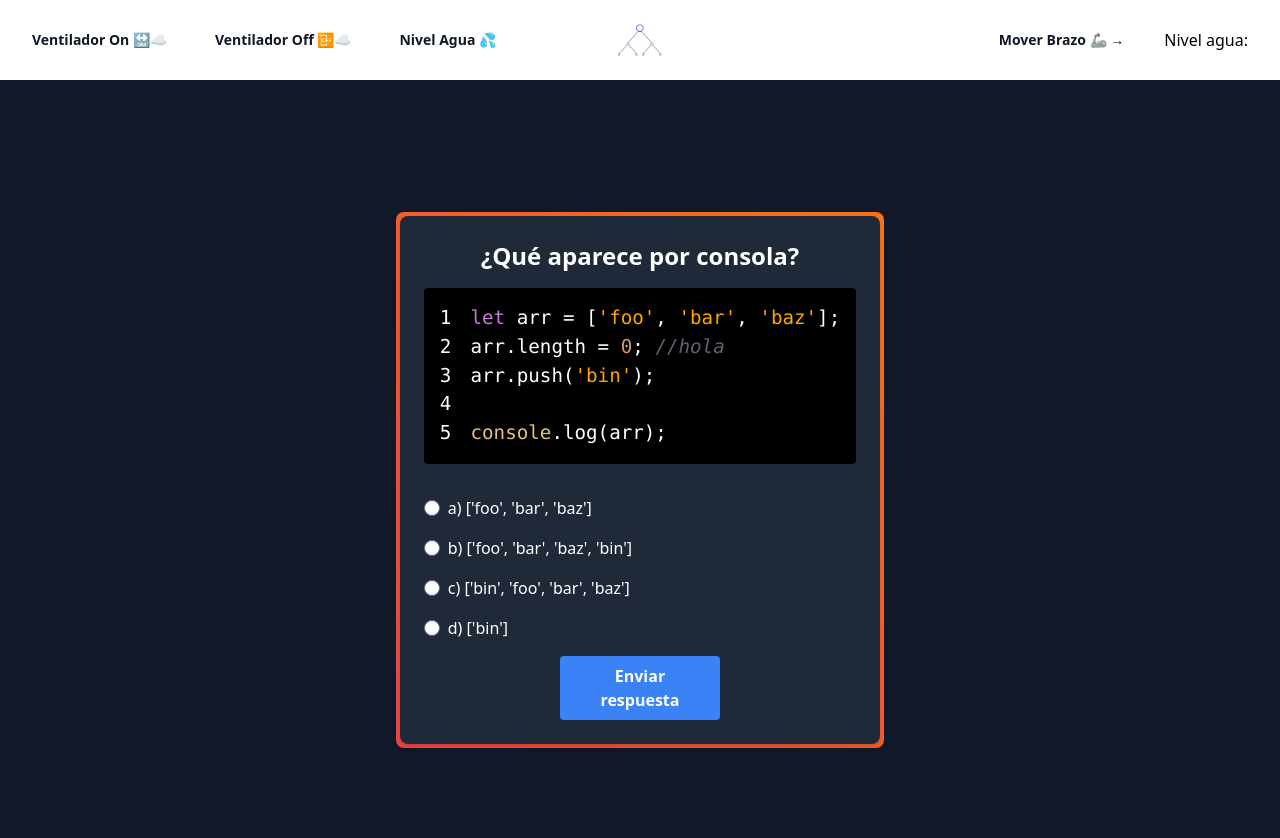
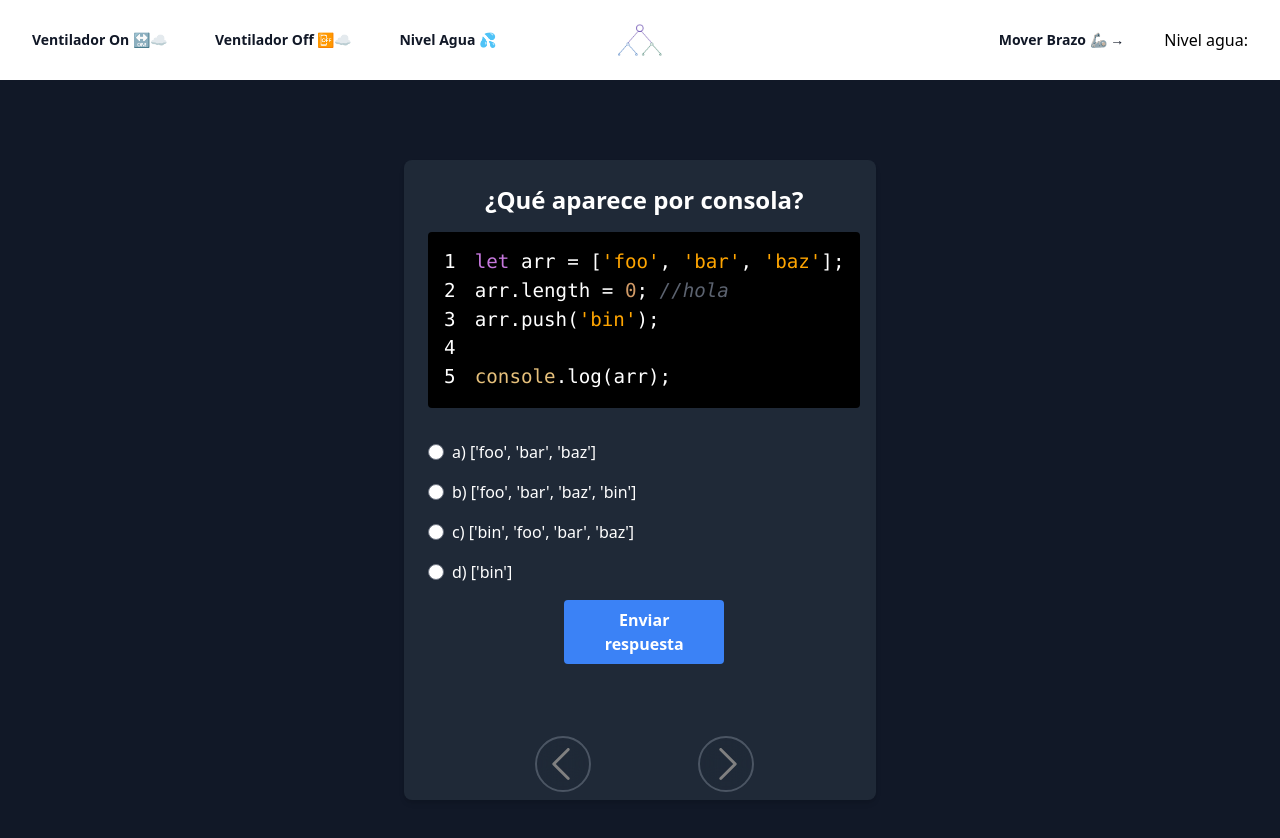
Before and after one commit to trilord243/client-johnny-five, a React (Vite) app: page / in a window 1280 px wide. Shown: the top 838 px of the page. Built offline with nearby package versions, Linux system fonts and the light colour scheme.

Commit message:
Added Slider for multiple questions

```diff
--- a/src/components/Form.tsx
+++ b/src/components/Form.tsx
@@ -8,10 +8,15 @@ import { atomOneDark } from "react-syntax-highlighter/dist/esm/styles/hljs";
 import useQuestions from "../hooks/useQuestions";
 import FeedBackMessage, { AnswerState } from "./FeedBackMessage";
 
+import Arrow from "../assets/icons/arrow.svg";
+
 export default function Form() {
   const { questions } = useQuestions();
   const [selectedAnswer, setSelectedAnswer] = useState(0);
-  const [answerState, setAnswerState] = useState<AnswerState>(AnswerState.NOT_ANSWERED);
+  const [answerState, setAnswerState] = useState<AnswerState>(
+    AnswerState.NOT_ANSWERED
+  );
+  const [currentQuestion, setCurrentQuestion] = useState(0);
   const [message, setMessage] = useState("");
 
   const codeString = `
@@ -36,16 +41,27 @@ function HelloWorld({greeting = "hello", greeted = '"World"', silent = false, on
   //   }
   // };
 
-  function checkAnswer(question: Question, answerIndex: number) {
+  async function checkAnswer(question: Question, answerIndex: number) {
+    try {
       if (answerIndex === question.correctAnswerIndex) {
         setAnswerState(AnswerState.CORRECT);
         setMessage("¡Respuesta correcta!");
-      fetch("http://localhost:3000/correcto");
+        await fetch("http://localhost:3000/correcto");
       } else {
         setAnswerState(AnswerState.INCORRECT);
 
         setMessage("Respuesta incorrecta. Intenta de nuevo.");
-      fetch("http://localhost:3000/incorrecto");
+        await fetch("http://localhost:3000/incorrecto");
+      }
+    } catch (error) {
+      console.log("error con la API", error);
+    } finally {
+      setTimeout(() => {
+        setMessage("");
+        setAnswerState(AnswerState.NOT_ANSWERED);
+        // setCurrentQuestion((prev) => prev + 1);
+        console.log("hola");
+      }, 2000);
     }
   }
 
@@ -54,7 +70,14 @@ function HelloWorld({greeting = "hello", greeted = '"World"', silent = false, on
   }
 
   const questionsJSX = questions.map((question) => (
-    <section key={question.id} className="flex flex-col">
+    <section
+      key={question.id}
+      style={{
+        transform: `translateX(${(question.id - 1 - currentQuestion ) * 120}%)`,
+        transition: "transform 0.3s ease-in-out",
+      }}
+      className="flex flex-col absolute h-full"
+    >
       <h2 className="text-2xl font-bold mb-4 text-center">{question.title}</h2>
       <p>{question.description}</p>
       {question.code && (
@@ -63,6 +86,8 @@ function HelloWorld({greeting = "hello", greeted = '"World"', silent = false, on
           style={{
             ...atomOneDark,
             hljs: {
+              width: "100%",
+              // maxWidth: '23rem',
               background: "black",
               padding: "1rem",
               borderRadius: "0.25rem",
@@ -103,20 +128,50 @@ function HelloWorld({greeting = "hello", greeted = '"World"', silent = false, on
       </button>
 
       <FeedBackMessage message={message} correct={answerState} />
-      {/* {message && <p className="mt-4 text-red-500">{message}</p>} */}
+
+      <footer className="mt-auto mb-8 flex flex-row justify-evenly">
+        <button
+          className="rounded-full border-gray-600 border-2
+          h-14 w-14 text-white relative
+          backdrop-blur-lg hover:bg-gray-600/50 active:scale-95 transition-all"
+          onClick={() => setCurrentQuestion((prev) => prev - 1)}
+        >
+          <img
+            src={Arrow}
+            alt="Siguiente pregunta"
+            className="h-8 rotate-180 absolute top-1/2 -translate-y-1/2 left-[0.5rem]"
+          />
+        </button>
+
+        <button
+          className="rounded-full  border-gray-600 border-2
+          h-14 w-14 text-white relative
+          backdrop-blur-lg hover:bg-gray-600/50 active:scale-95 transition-all"
+          onClick={() => setCurrentQuestion((prev) => prev + 1)}
+        >
+          <img
+            src={Arrow}
+            alt="Siguiente pregunta"
+            className="h-8 absolute top-1/2 -translate-y-1/2 right-[0.5rem]"
+          />
+        </button>
+      </footer>
     </section>
   ));
 
   return (
     <div
       id="gradient-wrapper"
-      className={`bg-gradient-to-tr rounded-lg p-1 ${
-        answerState == AnswerState.CORRECT
-          ? "from-green-400 to-blue-500"
-          : "from-red-500 to-orange-500"
-      }`}
+      className={`bg-gradient-to-tr rounded-lg p-1 w-full max-w-[30rem] ${
+        answerState == AnswerState.CORRECT && "from-green-400 to-blue-500"
+      }
+      ${answerState == AnswerState.INCORRECT && "from-red-500 to-orange-500"}
+      `}
     >
-      <div className="bg-gray-800 w-full max-w-xl p-6 rounded-lg shadow-md">
+      <div
+        className="bg-gray-800 w-full max-w-xl p-6 rounded-lg shadow-md
+        relative overflow-hidden min-h-[40rem]"
+      >
         {questions.length === 0 ? (
           <p className="text-white">Cargando...</p>
         ) : (
```
Also changed, not shown: src/assets/icons/arrow.svg (added). Lines whose indentation alone changed are shown as unchanged.
